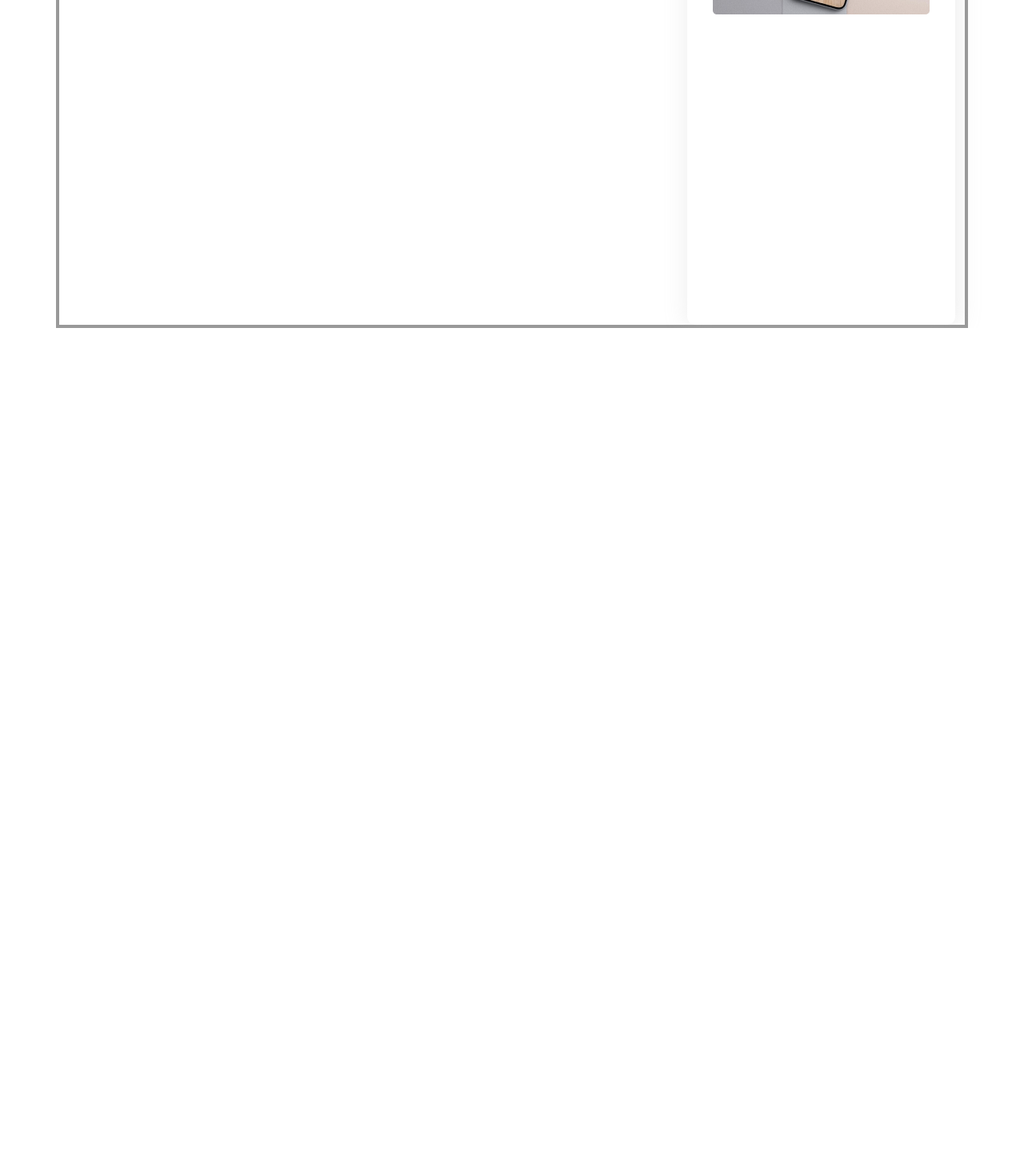
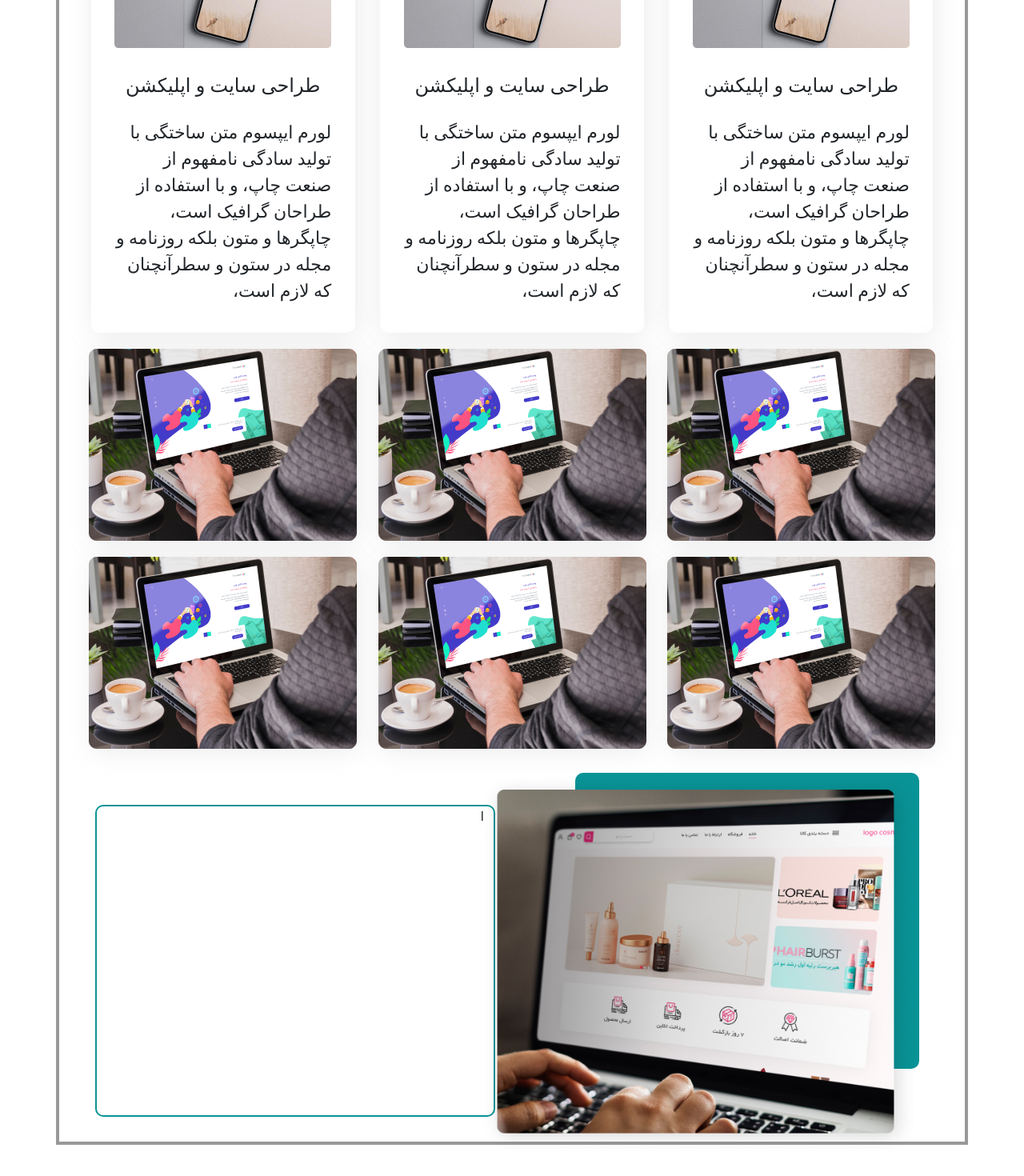
Before and after one commit to Mobinahoseinpur/yoozify, a React (Create React App) app: page / in a window 1280 px wide. Shown: the part 974-2444 px from the top of the page at 80% size. Before the commit the page ends 1384 px from the top, so only its background shows below. Built offline with nearby package versions, Linux system fonts and the light colour scheme.

Commit message:
try to create ProjectSamplesSlider

```diff
--- /dev/null
+++ b/src/component/ProjectSamplesSlider/ProjectSamplesSlider.jsx
@@ -0,0 +1,21 @@
+import React,{Fragment} from 'react'
+import 'bootstrap/dist/css/bootstrap.min.css'
+import styles from './ProjectSamplesSlider.module.css'
+import image from './../../asset/Intersect3.png'
+const ProjectSamplesSlider = () => {
+    return (
+        <Fragment>
+            <div className={`${styles.mainbox} container row`}>
+                <div className={`${styles.boxright} col-6`}>
+                    <div className={` ${styles.backbox}`}></div>
+                    <div className={`${styles.frontbox}`}>
+                        <img className={`${styles.frontbox}`} src={image} alt=''/>
+                    </div>
+                </div>
+                <div className={`${styles.boxleft} col-6`}>l</div>
+            </div>
+        </Fragment>
+     );
+}
+
+export default ProjectSamplesSlider;
--- /dev/null
+++ b/src/component/ProjectSamplesSlider/ProjectSamplesSlider.module.css
@@ -0,0 +1,41 @@
+.mainbox{
+    padding-top: 20px;
+    /* background: red; */
+    margin: 0 auto;
+    display:flex;
+    justify-content: center;
+}
+.boxleft{
+    margin-top: 40px;
+    width: 500px;
+    height: 390px;
+
+    border: 2px solid #0A9396;
+    box-sizing: border-box;
+    border-radius: 10px;
+
+}
+
+.boxright{
+
+    height: 461px;
+    /* background-color: aqua; */
+
+}
+
+.backbox{
+    width: 430px;
+    height: 370px;
+    background: #0A9396 ;
+    border: 2px solid #0A9396;
+    box-sizing: border-box;
+    border-radius: 10px;
+}
+.frontbox{
+    border-radius: 10px;
+    width: 550px;
+    height: 480px;
+    position: relative;
+    top: -185px;
+
+}
--- a/src/component/content/content.jsx
+++ b/src/component/content/content.jsx
@@ -5,6 +5,8 @@ import Introduction from '../introductionLanding/Introduction';
 import Category from '../category/Category';
 import AboutUsLanding from '../about us landing/AboutUsLanding';
 import ServicesLanding from '../servicesLanding/ServicesLanding';
+import ProjectSamples from '../project samples/ProjectSamples';
+import ProjectSamplesSlider from '../ProjectSamplesSlider/ProjectSamplesSlider';
 
 const Content = () => {
     return (
@@ -15,6 +17,8 @@ const Content = () => {
                 <Category/>
                 <AboutUsLanding/>
                 <ServicesLanding/>
+                <ProjectSamples/>
+                <ProjectSamplesSlider/>
             </div>
         </Fragment>
      );
--- /dev/null
+++ b/src/component/project samples/ProjectSamples.jsx
@@ -0,0 +1,36 @@
+import React,{Fragment} from 'react'
+import styles from './ProjectSamples.module.css'
+import image from './../../asset/Intersect2.png'
+
+const ProjectSamples = () => {
+    return (
+        <Fragment>
+            <div className={`${styles.test} container row`}>
+
+                <div className={`${styles.box} col-sm-3`}>
+                    <img className={`${styles.photo}`} src={image} alt=''/>
+                </div>
+                {/* reapet */}
+
+                <div className={`${styles.box} col-sm-3`}>
+                    <img className={`${styles.photo}`} src={image} alt=''/>
+                </div>
+                <div className={`${styles.box} col-sm-3`}>
+                    <img className={`${styles.photo}`} src={image} alt=''/>
+                </div>
+
+                <div className={`${styles.box} col-sm-3`}>
+                    <img className={`${styles.photo}`} src={image} alt=''/>
+                </div>
+                <div className={`${styles.box} col-sm-3`}>
+                    <img className={`${styles.photo}`} src={image} alt=''/>
+                </div>
+                <div className={`${styles.box} col-sm-3`}>
+                    <img className={`${styles.photo}`} src={image} alt=''/>
+                </div>
+            </div>
+        </Fragment>
+     );
+}
+
+export default ProjectSamples;
--- /dev/null
+++ b/src/component/project samples/ProjectSamples.module.css
@@ -0,0 +1,24 @@
+.test{
+    /* background: red; */
+    margin: 0 auto;
+}
+.box{
+    /* display: flex;
+    justify-content: space-around; */
+    display: flex;
+    flex-direction: column;
+    align-items: center;
+
+
+    width: 330px;
+    background: #FFFFFF;
+    box-shadow: 2px 2px 30px rgba(176, 176, 176, 0.25);
+    border-radius: 10px;
+    margin: 10px auto ;
+}
+ /*.photo{
+
+    margin: 32px 0 32px;
+
+    height: 174px;
+}*/
--- a/src/component/servicesLanding/ServicesLanding.jsx
+++ b/src/component/servicesLanding/ServicesLanding.jsx
@@ -1,12 +1,29 @@
 import React,{Fragment} from 'react'
 import styles from './ServicesLanding.module.css'
 import image from './../../asset/Intersect.png'
+import 'bootstrap/dist/css/bootstrap.min.css'
 
 const ServicesLanding = () => {
     return (
-        <Fragment>
-            <div className={`${styles.box}`}>
-                 <img className={`${styles.photo}`} src={image} alt=''/>
+        <Fragment >
+            <div className={`${styles.test} container row`}>
+                <div className={`${styles.box} col-sm-3`}>
+                    <img className={`${styles.photo}`} src={image} alt=''/>
+                    <h2 className={`${styles.title}`}>طراحی سایت و اپلیکشن</h2>
+                    <div className={`${styles.txt}`}>لورم ایپسوم متن ساختگی با تولید سادگی نامفهوم از صنعت چاپ، و با استفاده از طراحان گرافیک است، چاپگرها و متون بلکه روزنامه و مجله در ستون و سطرآنچنان که لازم است،</div>
+                </div>
+                {/* reapet */}
+
+                <div className={`${styles.box} col-sm-3`}>
+                    <img className={`${styles.photo}`} src={image} alt=''/>
+                    <h2 className={`${styles.title}`}>طراحی سایت و اپلیکشن</h2>
+                    <div className={`${styles.txt}`}>لورم ایپسوم متن ساختگی با تولید سادگی نامفهوم از صنعت چاپ، و با استفاده از طراحان گرافیک است، چاپگرها و متون بلکه روزنامه و مجله در ستون و سطرآنچنان که لازم است،</div>
+                </div>
+                <div className={`${styles.box} col-sm-3`}>
+                    <img className={`${styles.photo}`} src={image} alt=''/>
+                    <h2 className={`${styles.title}`}>طراحی سایت و اپلیکشن</h2>
+                    <div className={`${styles.txt}`}>لورم ایپسوم متن ساختگی با تولید سادگی نامفهوم از صنعت چاپ، و با استفاده از طراحان گرافیک است، چاپگرها و متون بلکه روزنامه و مجله در ستون و سطرآنچنان که لازم است،</div>
+                </div>
             </div>
         </Fragment>
      );
--- a/src/component/servicesLanding/ServicesLanding.module.css
+++ b/src/component/servicesLanding/ServicesLanding.module.css
@@ -1,18 +1,36 @@
 .box{
+/* display: flex;
+justify-content: space-around; */
 display: flex;
-justify-content: space-around;
-width: 335px;
+flex-direction: column;
+align-items: center;
+
+
+width: 330px;
 height: 562px;
 background: #FFFFFF;
 box-shadow: 2px 2px 30px rgba(176, 176, 176, 0.25);
 border-radius: 10px;
+margin: 10px auto ;
 }
+.photo{
 
-.photo{
-display: flex;
-
+margin: 32px 0 32px;
 width: 271px;
 height: 174px;
-
-
 }
+.title{
+font-family: IRANSans(FaNum);
+font-size: 24px;
+}
+.txt{
+width: 271px;
+height: 181px;
+font-family: 'IRANSans(FaNum)';
+font-size: 22px;
+margin: 20px 0 10px;
+}
+.test{
+    /* background-color: red; */
+    margin: 0 auto;
+}
```
Also changed, not shown: src/asset/Intersect2.png (added), src/asset/Intersect3.png (added).
